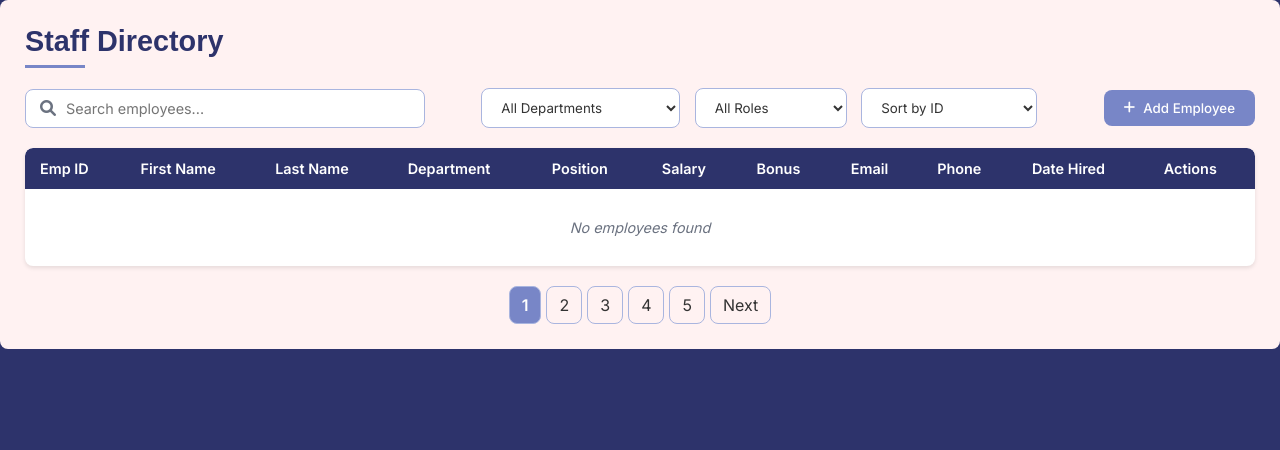
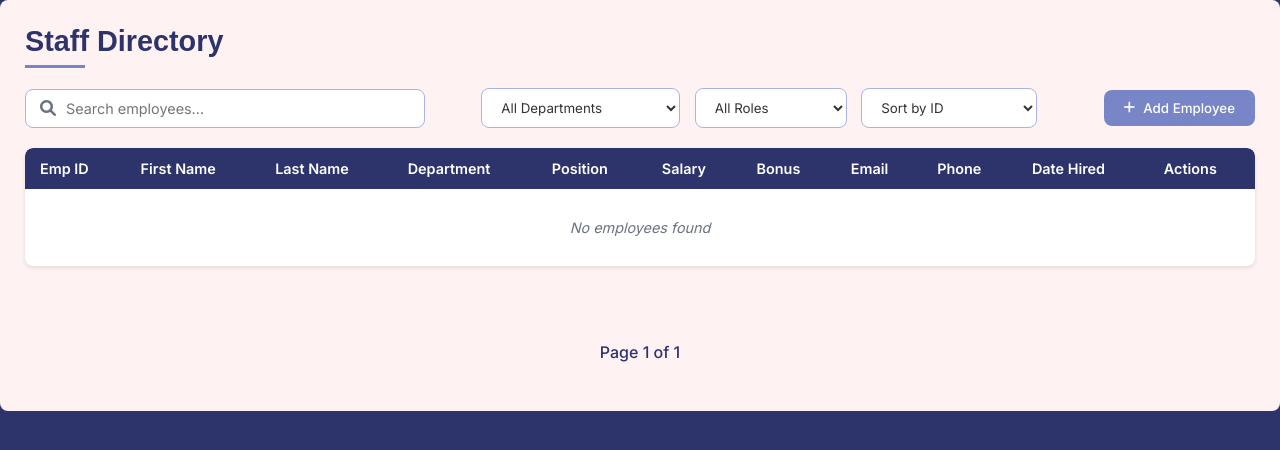
Before and after one commit to karthik-joseph/staff-management-system, a Django app: page / in a window 1280 px wide. Shown: the top 450 px of the page. Run offline with Django 5.2, Linux system fonts and the light colour scheme; data that the repository does not hold is empty.

Commit message:
Added Pagination

```diff
--- a/office/staff/templates/404.html
+++ b/office/staff/templates/404.html
@@ -6,7 +6,7 @@
     <p class="error-message">
       Oops! The page you're looking for doesn't exist.
     </p>
-    <a href="{% url 'home' %}" class="back-home-btn">Back to Home</a>
+    <a href="{% url 'view_employee' %}" class="back-home-btn">Back to Home</a>
   </div>
 </div>
 
--- a/office/staff/templates/view_employees.html
+++ b/office/staff/templates/view_employees.html
@@ -314,15 +314,67 @@ View {% endblock %} {% block style %}
     </table>
   </div>
 
-  <!-- TODO: if any pagination exits need to implement -->
-  <div class="pagination">
-    <a href="#" class="active">1</a>
-    <a href="#">2</a>
-    <a href="#">3</a>
-    <a href="#">4</a>
-    <a href="#">5</a>
-    <a href="#">Next</a>
+  <div class="pagination-container">
+    <div class="pagination">
+      {% if employees.has_previous %}
+      <a href="?page=1" class="page-link">&laquo; First</a>
+      <a href="?page={{ employees.previous_page_number }}" class="page-link"
+        >Previous</a
+      >
+      {% endif %}
+
+      <span class="current-page">
+        Page {{ employees.number }} of {{ employees.paginator.num_pages }}
+      </span>
+
+      {% if employees.has_next %}
+      <a href="?page={{ employees.next_page_number }}" class="page-link"
+        >Next</a
+      >
+      <a href="?page={{ employees.paginator.num_pages }}" class="page-link"
+        >Last &raquo;</a
+      >
+      {% endif %}
+    </div>
   </div>
+
+  <style>
+    .pagination-container {
+      margin-top: 2rem;
+      display: flex;
+      justify-content: center;
+      padding: 1rem;
+    }
+
+    .pagination {
+      display: flex;
+      gap: 0.5rem;
+      align-items: center;
+    }
+
+    .page-link {
+      display: inline-block;
+      padding: 0.5rem 1rem;
+      background: var(--Periwinkle);
+      color: white;
+      text-decoration: none;
+      border-radius: var(--border-radius);
+      transition: var(--transition-speed);
+    }
+
+    .page-link:hover {
+      background: var(--Midnight-Navy);
+      transform: translateY(-2px);
+    }
+
+    .current-page {
+      padding: 0.5rem 1rem;
+      background: var(--Soft-Shell);
+      color: var(--Midnight-Navy);
+      border-radius: var(--border-radius);
+      font-weight: 500;
+    }
+  </style>
 </div>
 <script src="{% static 'js/Employee.js' %}"></script>
 <script src="{% static 'js/emp-edit.js' %}"></script>
--- a/office/staff/views.py
+++ b/office/staff/views.py
@@ -1,19 +1,23 @@
 import datetime
-
 from django.shortcuts import render
 from django.db.models import Q
 from django.http import JsonResponse
+from django.core.paginator import Paginator
 
 from .models import Employee, Department, Role
 
 
 def view_employee(request):
     """
-    View function to display all employees.
-    Ensures fresh data is fetched sfrom the database on each request.
+    View function to display all employees with pagination.
     """
-    # Always fetch fresh data from the database
-    employees = Employee.objects.all()
+    # Get all employees
+    employees_list = Employee.objects.all()
+
+    # Pagination
+    paginator = Paginator(employees_list, 10)  # Show 10 employees per page
+    page = request.GET.get('page')
+    employees = paginator.get_page(page)
 
     context = {
         'employees': employees,
```
